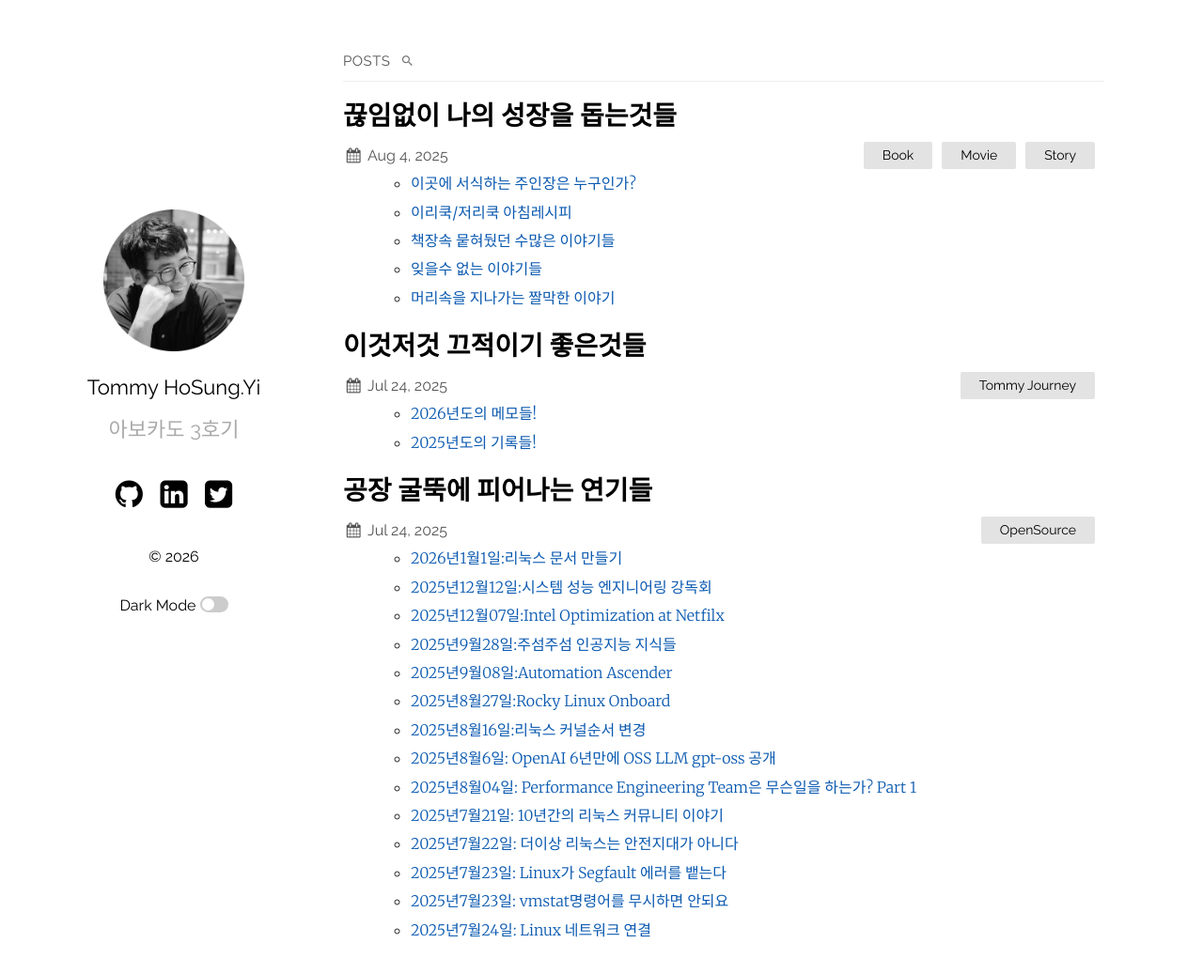
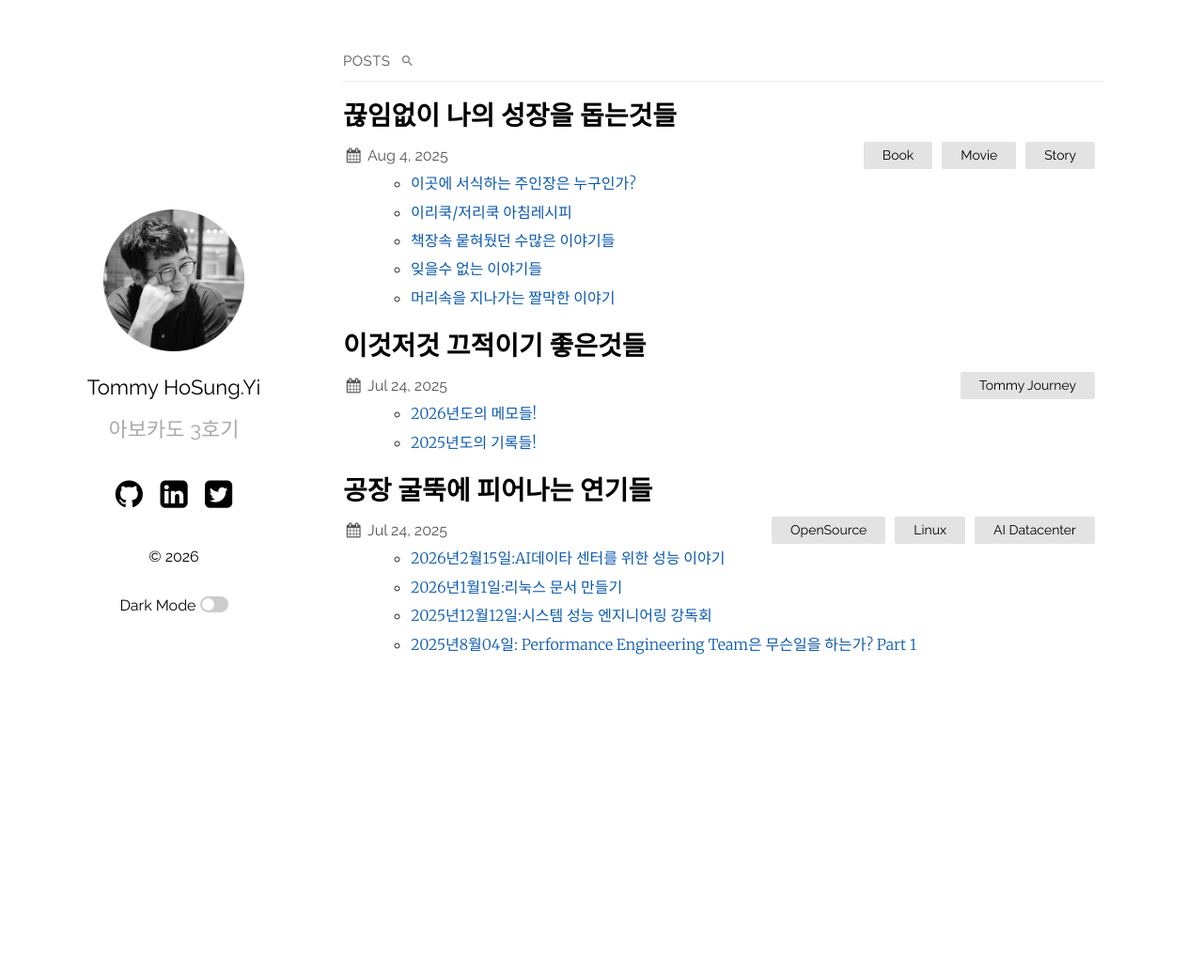
Before and after one commit to hslee77/hslee77.github.io, a Jekyll site: the page built from index.md, in a window 1280 px wide and 1050 px high. Shown: the top 1037 px of the window at 94% size. Built offline with Jekyll 4.4.1, drawn with Linux system fonts in a browser that asks for light colours.

Commit message:
20260216 updaet v1.0

```diff
--- a/_posts/2025-07-24-CIQ.md
+++ b/_posts/2025-07-24-CIQ.md
@@ -2,19 +2,9 @@
 layout: post
 title:  "공장 굴뚝에 피어나는 연기들 "
 date:   2025-07-24 13:10:36 +0900
-categories: [OpenSource]
+categories: [OpenSource, Linux, AI Datacenter]
 ---
+- [2026년2월15일:AI데이타 센터를 위한 성능 이야기](http://localhost:4000/wiki/linux/2026-02-15-Aidatacenter.html)
 - [2026년1월1일:리눅스 문서 만들기](https://hslee77.github.io/wiki/linux/2026-01-01-Linuxbook.html)
 - [2025년12월12일:시스템 성능 엔지니어링 강독회 ](https://hslee77.github.io/wiki/linux/2025-12-12-system_performance.html)
-- [2025년12월07일:Intel Optimization at Netfilx](https://hslee77.github.io/wiki/linux/2025-12-07-IntelOptNetflix.html)
-- [2025년9월28일:주섬주섬 인공지능 지식들](https://hslee77.github.io/wiki/linux/2025-09-28-ai.html)
-- [2025년9월08일:Automation Ascender](https://hslee77.github.io/wiki/linux/2025-09-08-ascender.html)
-- [2025년8월27일:Rocky Linux Onboard](https://hslee77.github.io/wiki/linux/2025-08-27-rockylinux.html)
-- [2025년8월16일:리눅스 커널순서 변경](https://hslee77.github.io/wiki/linux/2025-08-16-kernel.html)
-- [2025년8월6일: OpenAI 6년만에 OSS LLM gpt-oss 공개](https://hslee77.github.io/wiki/linux/2025-08-06-OpenAI.html)
 - [2025년8월04일: Performance Engineering Team은 무슨일을 하는가? Part 1](https://hslee77.github.io/wiki/linux/2025-08-05-PerformanceTeam.html)
-- [2025년7월21일: 10년간의 리눅스 커뮤니티 이야기 ](https://hslee77.github.io/wiki/linux/2021-05-07-LinuxSeminar-History.html)
-- [2025년7월22일: 더이상 리눅스는 안전지대가 아니다](https://hslee77.github.io/wiki/linux/2025-07-23-OpenScap.html)
-- [2025년7월23일: Linux가 Segfault 에러를 뱉는다](https://hslee77.github.io/wiki/linux/2021-05-07-LinuxSegfault-Event.html)
-- [2025년7월23일: vmstat명령어를 무시하면 안되요](https://hslee77.github.io/wiki/linux/2021-05-07-vmstate-command.html)
-- [2025년7월24일: Linux 네트워크 연결](https://hslee77.github.io/wiki/linux/2025-07-24-LinuxNetwork.html)
--- /dev/null
+++ b/wiki/linux/2026-02-15-Aidatacenter.md
@@ -0,0 +1,31 @@
+---
+layout: post
+title:  " AI데이타센터 성능 이야기 "
+date:   2026-02-15 11:00:36 +0900
+categories: [리눅스, AI데이타센터, 성능]
+---
+[1. 트렌드의 변화 : 시장은 지금 어떻게 변화하고 있나?](#1-트렌트의-변화) <br>
+[2. 대용량 데이타의 고속 전송 : HBM 메모리는 어떻게 동작하나?](#2-hbm-메모리는-어떻게-동작하나)
+
+
+### 1. 트렌트의 변화
+
+- **2026.02.07 :** Brendan Gregg가 인텔을 떠나서 OpenAI로 합류 했다 !AI 데이터센터 성능 문제를 **기술적 챌린지를 넘어 환경·비용·사회 문제로 확장된 도전**으로 인식했고, 이를 직접 해결하기 위해 OpenAI에 합류했다는 철학적·전문적 이유를 그의 블로그를 통해서 확인이 가능하다.이제 인공지능 시대로 넘어가면서 고성능 데이타 센터에 대한 성능과 비용 그리고 기반 인프라에 요구되는 시설까지 (전원, 쿨링) 이제는 현실화로 이어져야 할 시기가 다가온듯 하다. [참고:Brendan Gregg :Why I joined OpenAI](https://www.brendangregg.com/blog/2026-02-07/why-i-joined-openai.html?fbclid=IwY2xjawP-tSVleHRuA2FlbQIxMQBzcnRjBmFwcF9pZBAyMjIwMzkxNzg4MjAwODkyAAEeTzBai6GBFHPv6l1FU_MIG0rJTdBRbCIvKRBj625T-DWm9pnmubjbQ-rnlo0_aem_18ye9NFVcv4Nsmsq_DD5sg)
+
+- **2026.02.11 :**DDR 메모리 가격이 레디컬하게 증가하기 시작했다 삼성이나 하이닉스와 같은 메모리 제조사들은 AI 데이타 센터의 확장으로 HBM 메모리 생산으로 집중하기 시작하면서 최근의 메모리 가격 상승은 단순한 공급망 쇼크라기보다, **AI 인프라 확대와 산업 구조 변화가 겹친 구조적 부족 상황이라는 평가가 지배적이다** 개인적인 관점이기는 하지만 이제 리소스 관점에서의 엔지니어링 기법이 다시 필요한 시점이 될듯하다. 유닉스에서 리눅스로 전환될때 어플리케이션의 프레임 워크는 Posix 표준에 맞춰져서 개발해야 하고 리소스에 대한 활용에 대한 관점을 바꿔야 했다. 작게는 리눅스지만 좀더 크게는 시스템 성능 엔지니어링 관점의 리소스 활용에 대한 전략이 무엇보다 필요한 시대가 되어간다.<br>
+[참고자료 : 2024–present global memory supply shortage](https://en.wikipedia.org/wiki/2024%E2%80%93present_global_memory_supply_shortage?utm_source=chatgpt.com&fbclid=IwY2xjawP-tdZleHRuA2FlbQIxMQBzcnRjBmFwcF9pZBAyMjIwMzkxNzg4MjAwODkyAAEe1g-K-3fYkPNpPnnWQ_8n2jtx-7JdBCJX7qgLFExVbTWZmUBSlJB5l3sBT0M_aem_s5wdudyfXpfSpyuoQf7-cQ#)
+<img src="/img/linuxtech/DDR5-5200_2x16GB_monthly_price_trend_en.png" alt="screenshot" align=left width="800"/>
+<div style="clear:both;"></div>
+
+### 2. HBM 메모리는 어떻게 동작하나?
+
+- **2026.02.16 :** HBM은 “연산 유닛(GPU/AI Accelerator)이 굶지 않도록 초고속으로 데이터를 공급하는 메모리”
+- HBM은 메모리의 클럭 보다는 고대역폭을(1024bit) **(낮은 클럭 + 매우 넓은 버스 = 고대역폭 + 낮은 전력)** 으로 데이타를 GPU에 공급
+- HBM은 Cache의 역할이 아니며 **연산 전용 고속 주 메모리**
+- 실제 동작 흐름 (AI 워크로드 기준)  **Transformer 모델 추론 --> GPU 코어(SM)가 연산 요청 --> 메모리 컨트롤러가 HBM에 병렬 요청 --> 수천 비트 폭으로 텐서 데이터 전달 --> 연산 유닛은 대기 없이 연산 지속**
+- OS/런타임은 **어떤 데이터를 HBM에 둘 것인가?** 를 결정하는 쪽으로 진화 중
+- 리눅스 NUMA와 메모리 tiering에서 HBM은 “가장 빠른 NUMA 노드로 hot data를 끌어올리는 성능 가속 레이어”로 사용된다.
+
+----------
+<img src="/img/aitech/20260216_HBM.png" alt="screenshot" align=left width="800"/>
+<div style="clear:both;"></div>
--- a/wiki/memo/2025-12-26-aboutme.md
+++ b/wiki/memo/2025-12-26-aboutme.md
@@ -21,6 +21,9 @@ categories: [Intro]
 - 어려운 말로 대화하는거 싫어 합니다. 일상의 대화, 쉬운 말로 재밌는 대화하는거 좋아합니다.
 - 책 읽고 운전하는거 좋아합니다.
 - 쉬고 싶을때는 그냥 혼자 있는걸 선호합니다.
+- 가는 사람 붙잡지 않고 오는 사람 무지하게 낯가립니다.
+- 사람이든 환경이든 뭔가를 변화 시키는데 소질 없습니다 그냥 있는 그대로 두고 바라보는거 좋아합니다.
+-
 
 ----------------------------------------------------------------------------------------
 
@@ -72,8 +75,7 @@ categories: [Intro]
 
 ### 5. Things I avoid
 
- - 술주정(酒酊)
- - 신앙 간증
+ - 아무런 이득 없는 말싸움이나 논쟁
  - 오지랖
  - 정의로운 행동 / 그렇게 용기 있는 인물이 못되는 지라.
  - A급인척 / B급을 추구하는 인물이라.
```
Also changed, not shown: img/aitech/20260216_HBM.png (added), img/linuxtech/DDR5-5200_2x16GB_monthly_price_trend_en.png (added), wiki/memo/2025-12-14-2026.md (line endings or trailing spaces).
